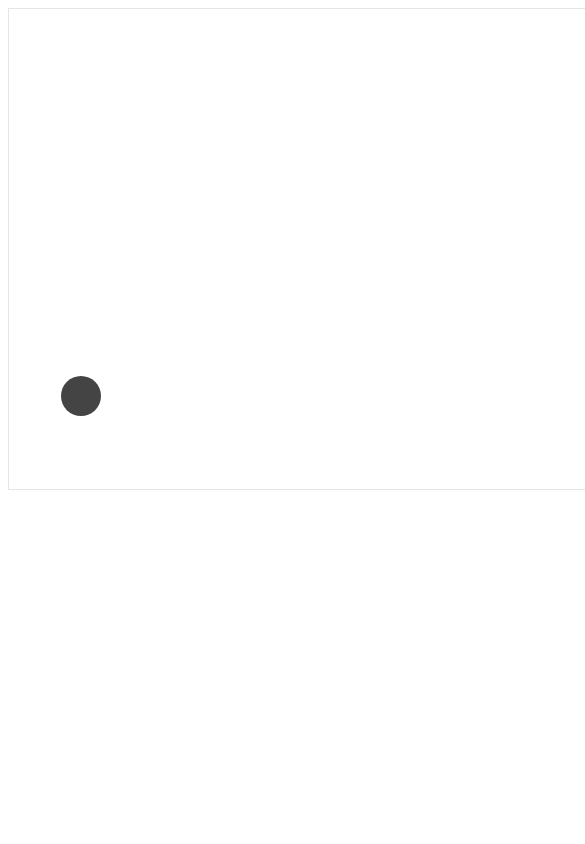
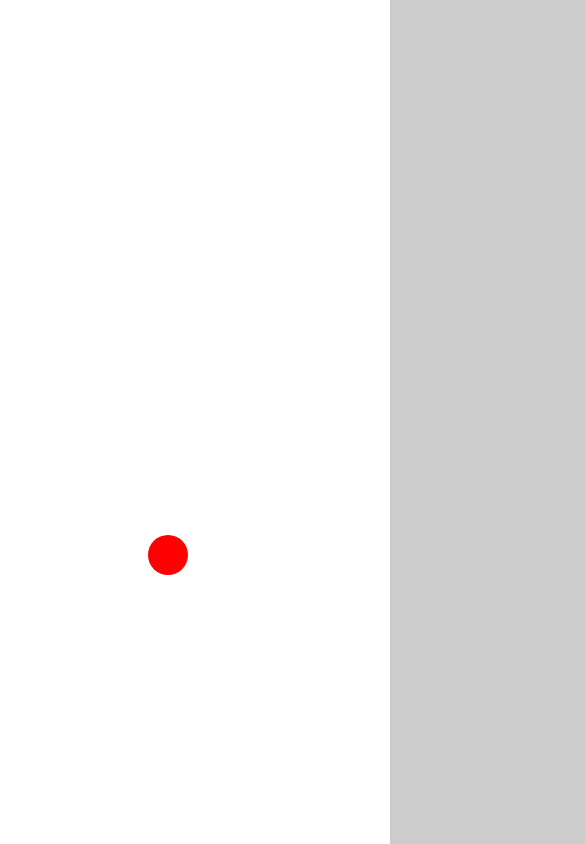
Before and after one commit to JannesMeyer/noc-examples, a plain HTML site: page example.html in a window 390 px wide. Shown: the top 844 px of the page, 585 px wide, since content can reach past the window. Drawn offline with Linux system fonts and the light colour scheme.

Commit message:
Refactor

```diff
--- a/css/demo.css
+++ /dev/null
@@ -1,4 +0,0 @@
-#canvas {
-	margin: 0 auto;
-	border: 1px solid rgba(0, 0, 0, 0.1);
-}
--- /dev/null
+++ b/css/main.css
@@ -0,0 +1,10 @@
+body {
+	margin: 0;
+	background: #ccc;
+}
+
+#canvas {
+	display: block;
+	margin: 0 auto;
+	background: #fff;
+}
--- a/index.html
+++ b/example.html
@@ -3,7 +3,7 @@
 <head>
 	<meta charset="utf-8">
 	<title>Bouncing Ball</title>
-	<link rel="stylesheet" type="text/css" href="css/demo.css" />
+	<link rel="stylesheet" type="text/css" href="css/main.css">
 </head>
 <body>
 
@@ -12,7 +12,7 @@
 
 <!-- JavaScript -->
 <script src="js/vendor/easeljs-0.5.0.min.js"></script>
-<script src="js/main.js"></script>
+<script src="js/example.js"></script>
 
 </body>
 </html>
--- a/js/main.js
+++ b/js/example.js
@@ -13,7 +13,7 @@ PVector.prototype.add = function(v) {
 	// Addition
 	this.x += v.x;
 	this.y += v.y;
-}
+};
 
 var stage;
 var ball = {
@@ -26,11 +26,20 @@ var ballShape;
 window.addEventListener('DOMContentLoaded', init, false);
 
 function init() {
-	stage = new createjs.Stage('canvas');
+	var canvas = document.getElementById("canvas");
+	stage = new createjs.Stage(canvas);
+
+	// Automatically resize the canvas to fullscreen, fuck performance
+	function resizeToFullscreen() {
+		canvas.width = window.innerWidth;
+		canvas.height = window.innerHeight;
+	}
+	resizeToFullscreen();
+	window.addEventListener('resize', resizeToFullscreen, false);
 
 	// Create ball
 	ballShape = new createjs.Shape();
-	ballShape.graphics.beginFill('#444').drawCircle(0, 0, ball.radius);
+	ballShape.graphics.beginFill('#f00').drawCircle(0, 0, ball.radius);
 	stage.addChild(ballShape);
 
 	// Start ticker
```
Also changed, not shown: js/objects.js (deleted, +0 -34 lines), 1 other file.
